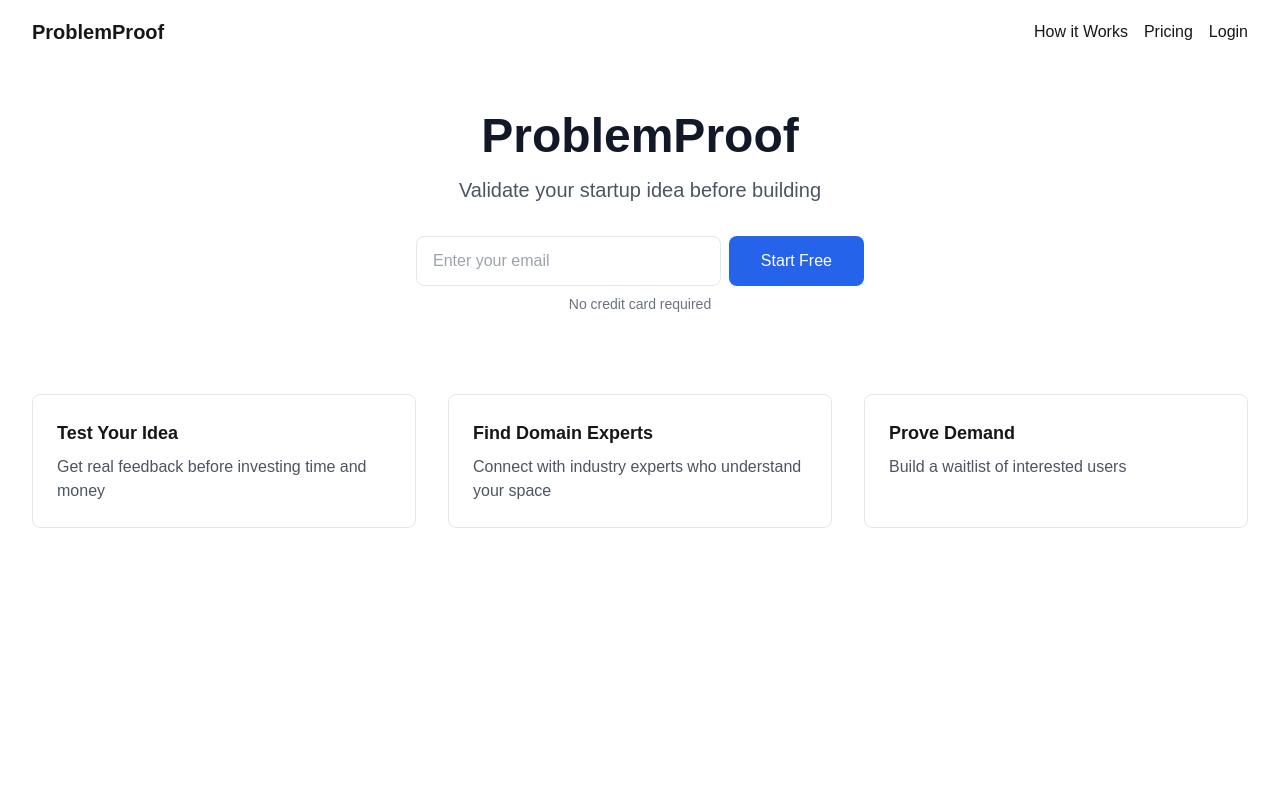
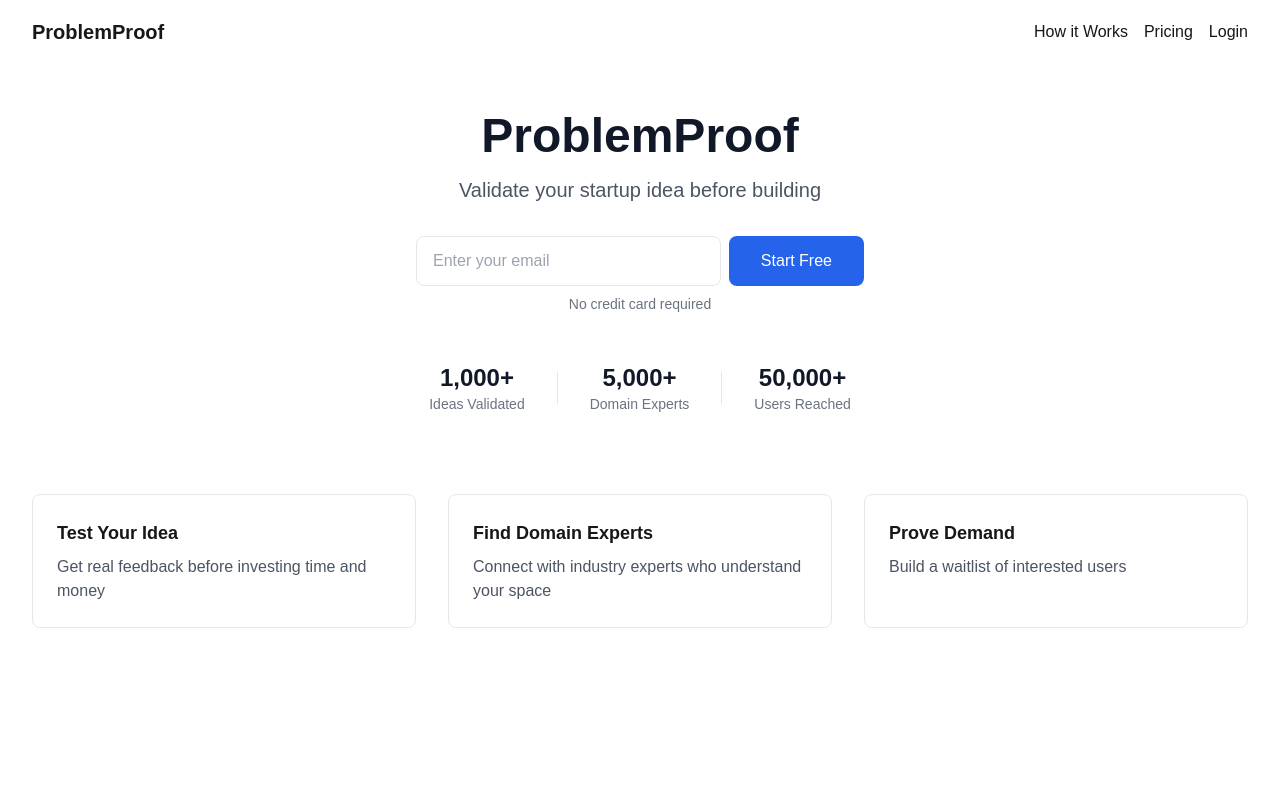
Before and after one commit to fattyspecspec/problemproof, a Next.js app: page / in a window 1280 px wide. Shown: the top 800 px of the page. Built offline with nearby package versions, Linux system fonts and the light colour scheme.

Commit message:
Add social proof section

```diff
--- a/app/page.tsx
+++ b/app/page.tsx
@@ -23,7 +23,7 @@ export default function Home() {
           <p className="text-xl text-gray-600 mb-8">
             Validate your startup idea before building
           </p>
-          <div className="max-w-md mx-auto">
+          <div className="max-w-md mx-auto mb-12">
             <div className="flex gap-2">
               <input
                 type="email"
@@ -35,6 +35,23 @@ export default function Home() {
               </button>
             </div>
             <p className="text-sm text-gray-500 mt-2">No credit card required</p>
+          </div>
+
+          <div className="flex justify-center items-center gap-8 text-gray-500 text-sm">
+            <div>
+              <div className="font-bold text-2xl text-gray-900">1,000+</div>
+              <div>Ideas Validated</div>
+            </div>
+            <div className="h-8 w-px bg-gray-200"></div>
+            <div>
+              <div className="font-bold text-2xl text-gray-900">5,000+</div>
+              <div>Domain Experts</div>
+            </div>
+            <div className="h-8 w-px bg-gray-200"></div>
+            <div>
+              <div className="font-bold text-2xl text-gray-900">50,000+</div>
+              <div>Users Reached</div>
+            </div>
           </div>
         </div>
 
```
